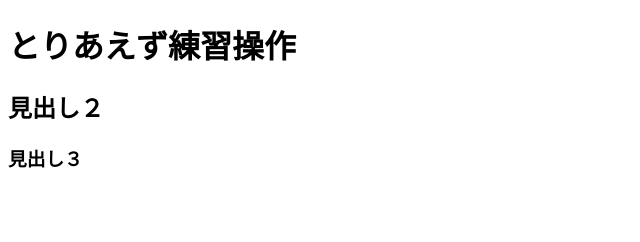
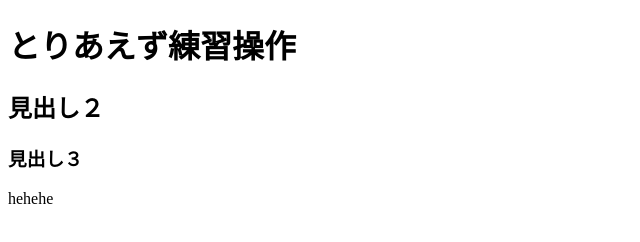
Before and after one commit to noezou/1102_git_gs, a plain HTML site: page index.html in a window 1280 px wide. Shown: the full height of the page, 0-640 px from the left. Drawn offline with Linux system fonts and the light colour scheme.

Commit message:
pタグ追加

```diff
--- a/index.html
+++ b/index.html
@@ -13,5 +13,8 @@
   <h2>見出し２</h2>
   <h3>見出し３</h3>
 
+  <p>hehehe
+
+  </p>
 </body>
 </html>
```
